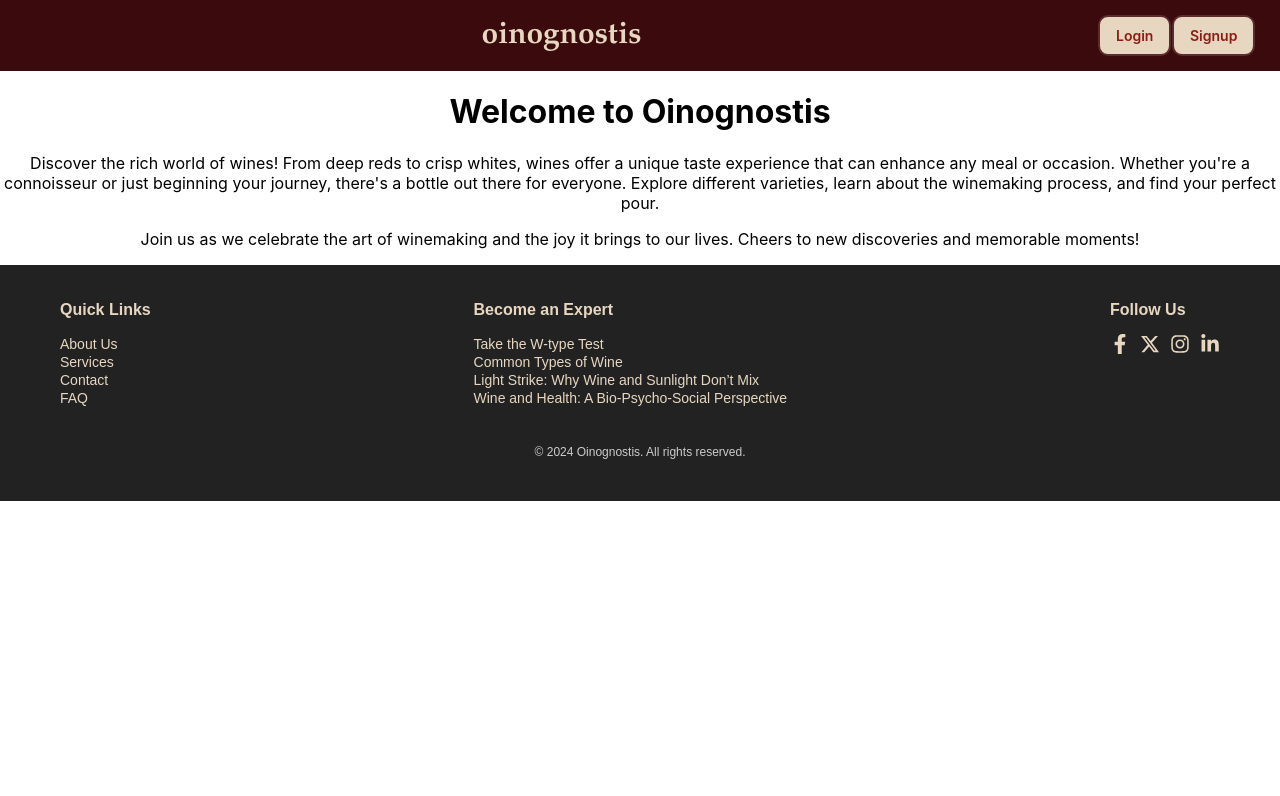
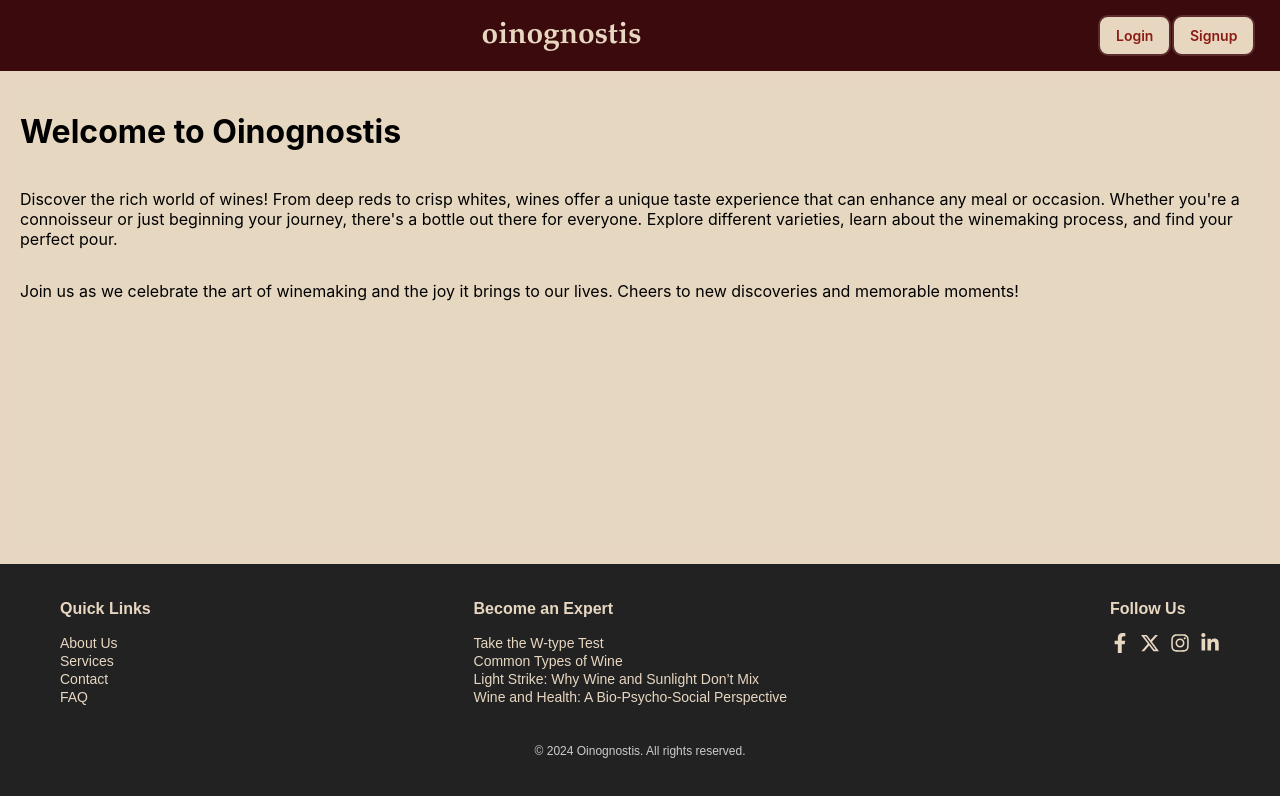
Before and after one commit to fbiletsiou/oinognostis-fe, a React (Create React App) app: page / in a window 1280 px wide. Shown: the top 796 px of the page. Built offline with nearby package versions, Linux system fonts and the light colour scheme; no server answers.

Commit message:
stylistic changes

```diff
--- a/src/App.css
+++ b/src/App.css
@@ -1,5 +1,21 @@
 .App {
-  text-align: center;
+  min-height: 100vh;
+  display: flex;
+  flex-direction: column;
+}
+
+.container {
+  position: relative;
+  z-index: 1;
+  flex: 1;
+  display: flex;
+  flex-direction: column;
+  align-items: center;
+}
+
+.footer {
+  margin-top: auto;
+  width: 100%;
 }
 
 .hv-center {
--- a/src/components/Footer/Footer.css
+++ b/src/components/Footer/Footer.css
@@ -1,4 +1,7 @@
 .footer {
+    position: relative;
+    z-index: 1000;
+    width: 100%;
     background-color: #222;
     color: var(--header-font-color);
     padding: 20px 0;
--- a/src/components/Header/Header.css
+++ b/src/components/Header/Header.css
@@ -8,6 +8,8 @@
 }
 
 .navbar {
+    position: relative;
+    z-index: 1000;
     padding: 15px 25px;
     background-color: var(--dark-burgundy);
 }
--- a/src/components/Home/HomePage.css
+++ b/src/components/Home/HomePage.css
@@ -1,15 +1,17 @@
-.main-page {
+.home-container {
+    width: 100%;
+    min-height: calc(100vh - var(--header-height) - var(--footer-height));
+    background-color: var(--header-font-color);
     padding: 20px;
-    text-align: center;
-    background-color: #f0f0f0;
+    box-sizing: border-box;
+    display: flex;
+    flex-direction: column;
+    flex: 1;
 }
 
-.main-page h1 {
-    color: #333;
+.home-content {
+    background-color: rgba(231, 215, 193, 0.8);
+    flex: 1;
+    display: flex;
+    flex-direction: column;
 }
-
-.main-page button {
-    padding: 10px 20px;
-    font-size: 16px;
-    cursor: pointer;
-}
--- a/src/components/Home/HomePage.js
+++ b/src/components/Home/HomePage.js
@@ -1,8 +1,10 @@
 import React from 'react';
+import './HomePage.css';
 
-function Home(props) {
+function Home() {
     return (
-        <div className="mt-2">
+        <div className="home-container">
+            <div className="home-content">
                 <h1>Welcome to Oinognostis</h1>
                 <p>
                     Discover the rich world of wines! From deep reds to crisp whites, wines offer a unique taste experience that can enhance any meal or occasion.
@@ -13,6 +15,7 @@ function Home(props) {
                     Join us as we celebrate the art of winemaking and the joy it brings to our lives. Cheers to new discoveries and memorable moments!
                 </p>
             </div>
+        </div>
     );
 }
 
--- a/src/components/LoginForm/LoginForm.css
+++ b/src/components/LoginForm/LoginForm.css
@@ -1,10 +1,14 @@
 .login-form {
+    width: 100%;
     display: flex;
     flex-direction: row;
     align-items: center;
     justify-content: center;
     height: 100vh;
     background-color: var(--header-font-color);
+    padding: 0;
+    margin: 0;
+    box-sizing: border-box;
 }
 
 .login-form__container {
@@ -18,10 +22,12 @@
     flex-direction: column;
     align-items: center;
     justify-content: center;
-    background-color: #fff;
+    background-color: rgba(255, 255, 255, 0.7);
     padding: 30px;
     border-radius: 12px;
     box-shadow: 0 8px 16px rgba(0, 0, 0, 0.2);
+    backdrop-filter: blur(5px);
+    -webkit-backdrop-filter: blur(5px); /* For Safari */
 }
 
 .login-form__animation {
--- a/src/components/RegistrationForm/RegistrationForm.css
+++ b/src/components/RegistrationForm/RegistrationForm.css
@@ -1,4 +1,5 @@
 .registration-form {
+    width: 100%;
     display: flex;
     flex-direction: row;
     align-items: center;
@@ -18,10 +19,12 @@
     flex-direction: column;
     align-items: center;
     justify-content: center;
-    background-color: #fff;
+    background-color: rgba(255, 255, 255, 0.7);
     padding: 30px;
     border-radius: 12px;
     box-shadow: 0 8px 16px rgba(0, 0, 0, 0.2);
+    backdrop-filter: blur(5px);
+    -webkit-backdrop-filter: blur(5px); /* For Safari */
 }
 
 .registration-form__animation {
```
Lines whose indentation alone changed are shown as unchanged.
